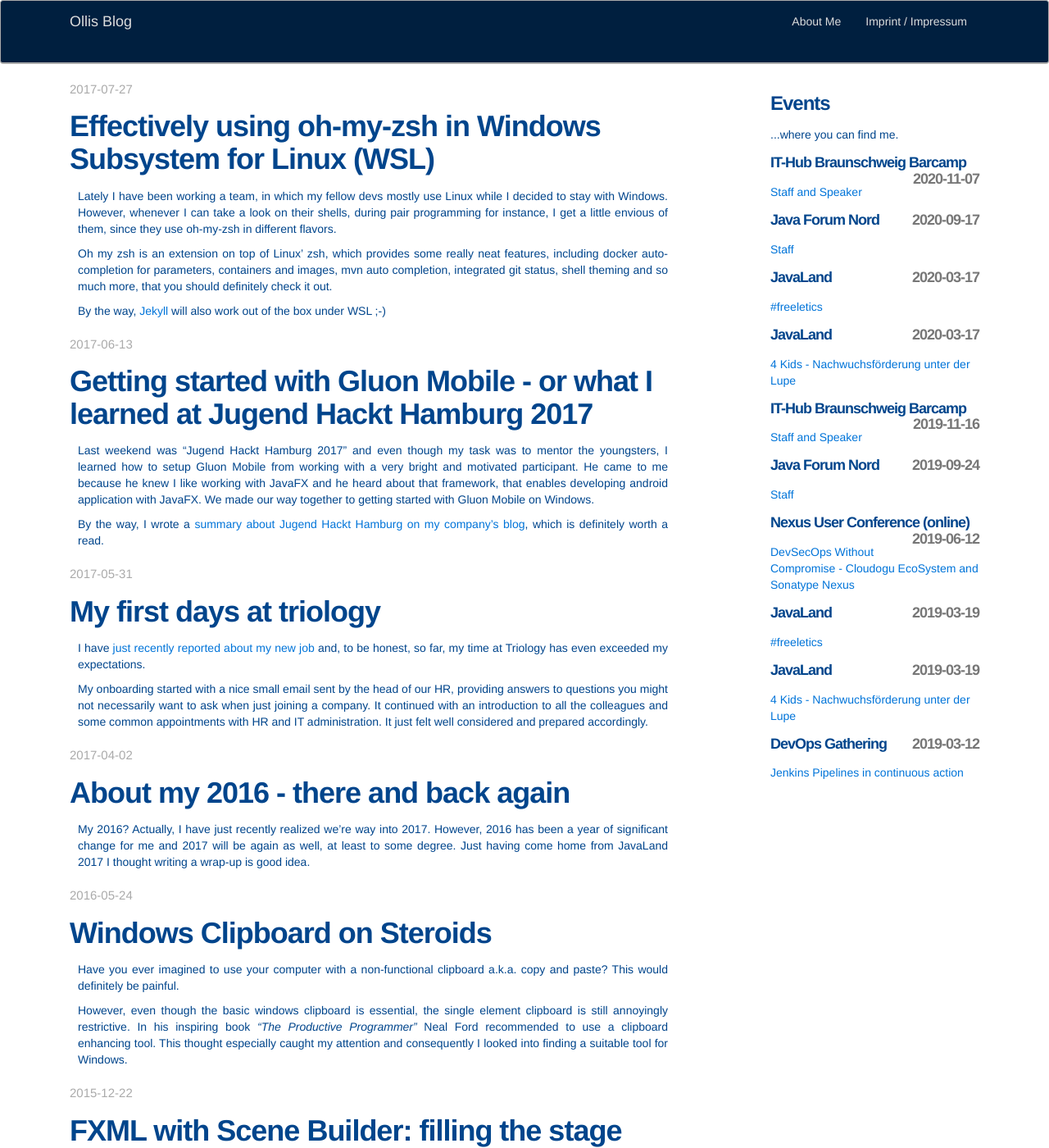
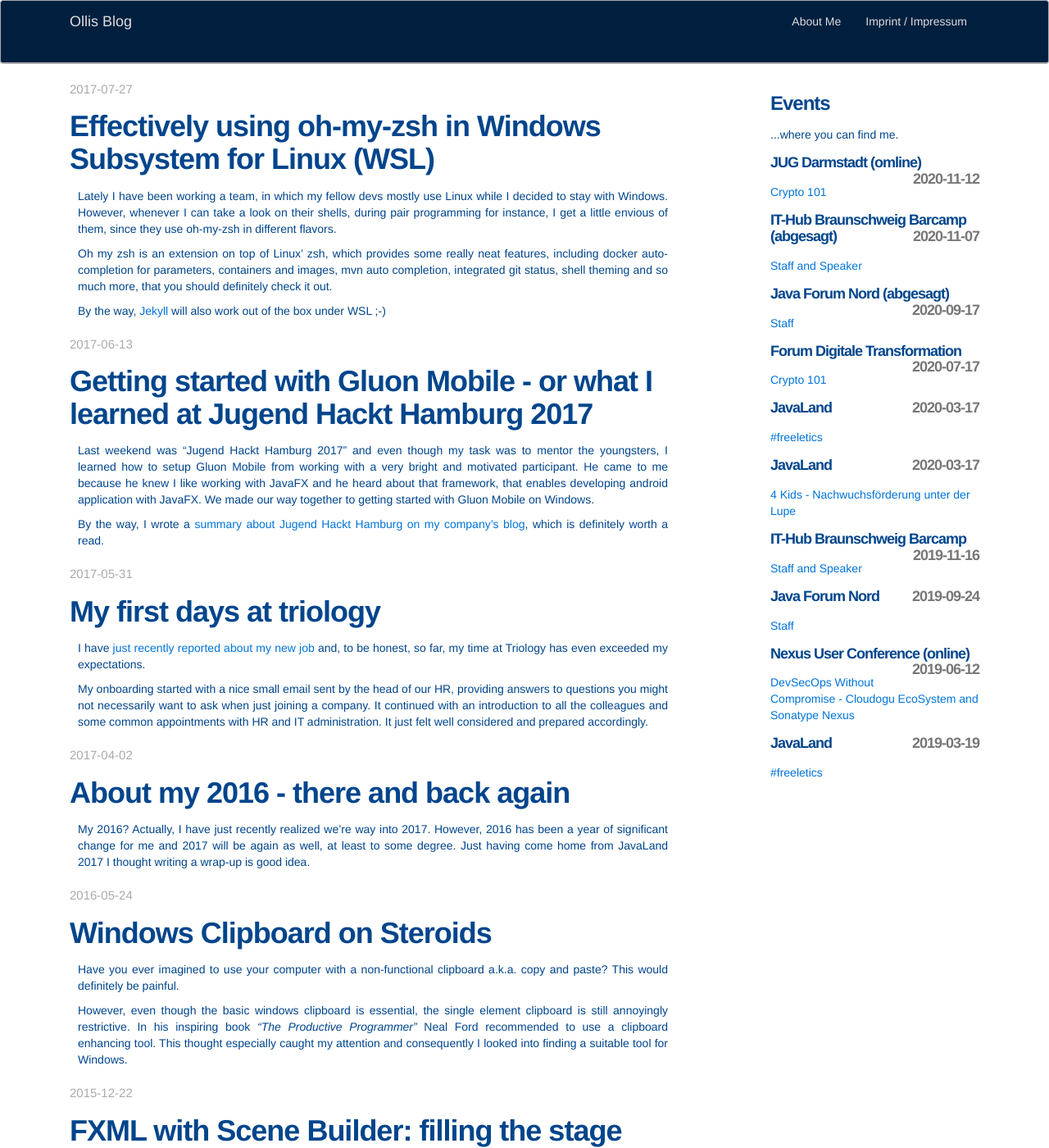
Before and after one commit to omilke/omilke.github.io, a Jekyll site: the page built from index.html, in a window 1280 px wide and 1400 px high. Shown: the whole window at 82% size. Built offline with Jekyll 4.4.1, drawn with Linux system fonts in a browser that asks for light colours.

Commit message:
add events, mark cancelled events

```diff
--- a/_data/events.yml
+++ b/_data/events.yml
@@ -1,12 +1,22 @@
-- event: IT-Hub Braunschweig Barcamp
+- event: JUG Darmstadt (omline)
+  title: Crypto 101
+  date: 2020-11-12
+  link: https://www.jug-da.de/2020/11/Kryptographie/
+
+- event: IT-Hub Braunschweig Barcamp (abgesagt)
   title: Staff and Speaker
   date: 2020-11-07
   link: https://www.ithubbs.de/conference
 
-- event: Java Forum Nord
+- event: Java Forum Nord (abgesagt)
   title: Staff
   date: 2020-09-17
   link: https://javaforumnord.de/
+
+- event: Forum Digitale Transformation
+  title: Crypto 101
+  date: 2020-07-17
+  link: https://forum-digitale-transformation.com/
 
 - event: JavaLand
   title: '#freeletics'
```
